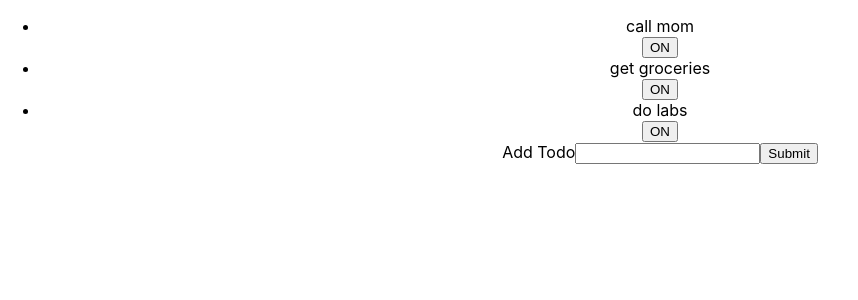
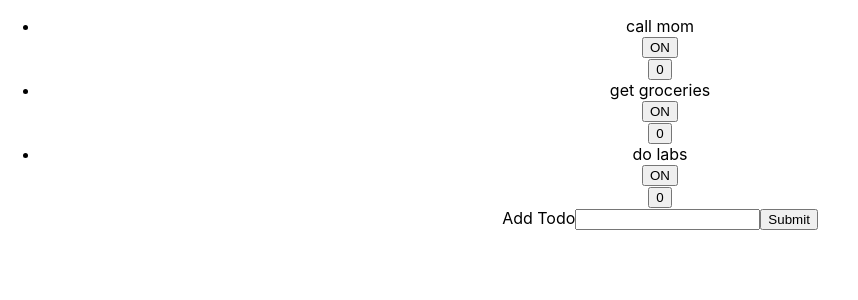
Before and after one commit to catwhitmer/todoapp, a React (Create React App) app: page / in a window 1280 px wide. Shown: the top 300 px of the page, without its empty margins (0-858 px from the left). Built offline with nearby package versions, Linux system fonts and the light colour scheme.

Commit message:
added a like feature

```diff
--- a/src/components/Item.js
+++ b/src/components/Item.js
@@ -1,6 +1,7 @@
 import React, { Component } from 'react'
 
 import Toggle from '../components/Toggle'
+import P from '../components/P'
 
 
 class Item extends Component {
@@ -18,6 +19,7 @@ class Item extends Component {
       <div>
         <li onClick ={this.handleClick}  className={this.state.done ? "done" : null}> {this.props.item} </li>
         <Toggle />
+        <P />
       </div>
      )
   }
--- /dev/null
+++ b/src/components/P.js
@@ -0,0 +1,22 @@
+import React from 'react'
+
+class P extends React.Component {
+
+    state = {
+        count: 0
+    }
+
+    handleClick = () => {
+        this.setState({count: this.state.count + 1})
+    }
+
+    render() {
+        return (
+            <div>
+                <button onClick={this.handleClick}> {this.state.count}</button>
+            </div>
+        )
+    }
+}
+
+export default P
```
